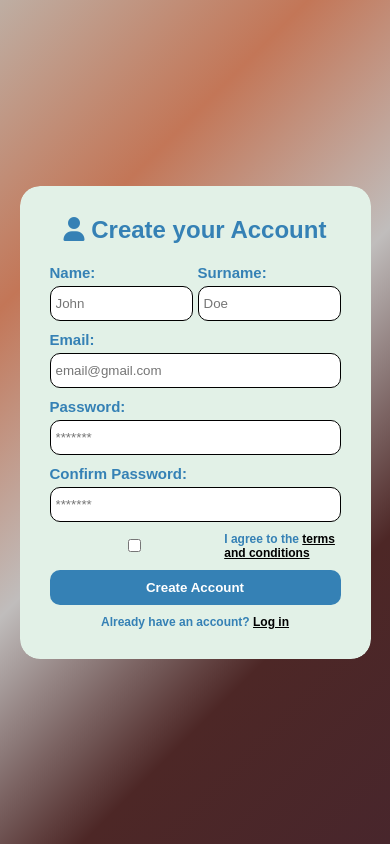
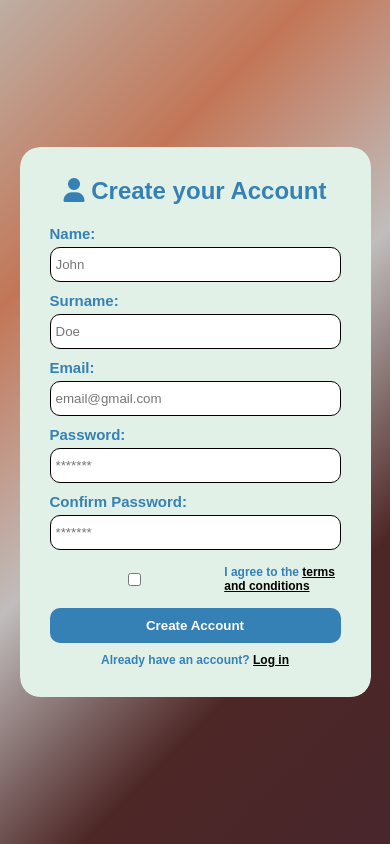
Before and after one commit to geraldsberongoy/Rock-Paper-Scissor-Website, a plain HTML site: page create_acc.html in a window 390 px wide. Drawn offline with Linux system fonts and the light colour scheme.

Commit message:
Update create_acc.css for improved margin and layout of name fields

```diff
--- a/css/create_acc.css
+++ b/css/create_acc.css
@@ -108,7 +108,7 @@ body {
 .terms {
     display: flex;
     align-items: center;
-    margin: 0 0 10px 0;
+    margin: 5px 0 15px 0;
     padding: 0;
 }
 
@@ -214,6 +214,7 @@ a:active {
     .graphic-section {
         display: none;
     }
+
 }
 
 @media (max-width: 480px) {
@@ -222,27 +223,27 @@ a:active {
     }
 
 
-    .form button, .google-btn {
+    .form button {
         padding: 10px;
     }
 
-    .or-divider p {
-        font-size: 10px;
+    .name{
+        flex-direction: column;
     }
 
-    .or-divider hr {
-        border-top: 1px solid #3581B5;
+    .firstname{
+        margin-right: 0px;
+        width: 100%;
     }
 
-    .form button, .google-btn {
-        padding: 10px;
+    .lastname{
+        margin-left: 0px;
+        width: 100%;
     }
 
-    .or-divider p {
-        font-size: 10px;
+    .firstname-label, .lastname-label{
+        margin-bottom: 5px;
     }
 
-    .or-divider hr {
-        border-top: 1px solid #3581B5;
-    }
+
 }
```
